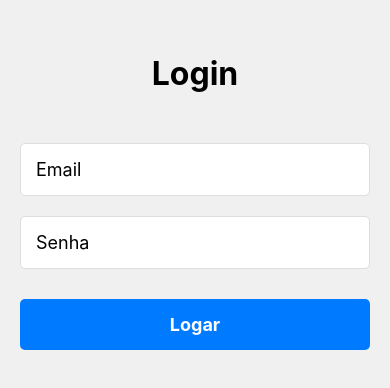
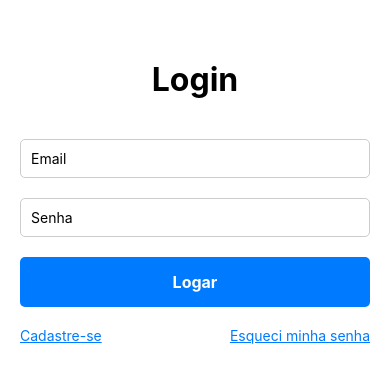
Before and after one commit to andregustavoxs/fjdmApp, a React Native app: screen / in a window 390 px wide. Shown: the part 220-608 px from the top of the page. Built offline with nearby package versions, Linux system fonts and the light colour scheme; no server answers.

Commit message:
refactor(login): Users From Login Screen now Belongs To The Users Table

```diff
--- a/App.js
+++ b/App.js
@@ -1,9 +1,32 @@
 import { StatusBar } from 'expo-status-bar';
 import { StyleSheet, Text, View } from 'react-native';
-import React from 'react';
+import React, { useEffect, useState } from 'react';
+import { signInWithEmailAndPassword } from 'firebase/auth';
+import { auth } from './firebaseConfig';
 import Login from './login';
+import ErrorScreen from './ErrorScreen';
 
 export default function App() {
+    const [error, setError] = useState(false);
+
+    useEffect(() => {
+        const loginAutomatically = async () => {
+            const email = 'admin@fjdm.com.br'; // Substitua pelo email do usuário
+            const password = '12345678'; // Substitua pela senha do usuário
+            try {
+                await signInWithEmailAndPassword(auth, email, password);
+            } catch (error) {
+                setError(true);
+            }
+        };
+
+        loginAutomatically();
+    }, []);
+
+    if (error) {
+        return <ErrorScreen />;
+    }
+
     return (
         <View style={styles.container}>
             <Login />
@@ -17,3 +40,36 @@ const styles = StyleSheet.create({
         backgroundColor: '#fff',
     },
 });
+
+
+
+
+
+
+
+
+
+
+
+
+
+
+// import { StatusBar } from 'expo-status-bar';
+// import { StyleSheet, Text, View } from 'react-native';
+// import React from 'react';
+// import Login from './login';
+//
+// export default function App() {
+//   return (
+//       <View style={styles.container}>
+//         <Login />
+//       </View>
+//   );
+// }
+//
+// const styles = StyleSheet.create({
+//   container: {
+//     flex: 1,
+//     backgroundColor: '#fff',
+//   },
+// });
--- /dev/null
+++ b/ErrorScreen.js
@@ -0,0 +1,33 @@
+import React from 'react';
+import { StyleSheet, Text, View, Button } from 'react-native';
+import { BackHandler } from 'react-native';
+
+const ErrorScreen = () => {
+    const handlePress = () => {
+        BackHandler.exitApp();
+    };
+
+    return (
+        <View style={styles.container}>
+            <Text style={styles.errorText}>Erro na conexão com o banco de dados. Contate o administrador do sistema.</Text>
+            <Button title="OK" onPress={handlePress} />
+        </View>
+    );
+};
+
+const styles = StyleSheet.create({
+    container: {
+        flex: 1,
+        justifyContent: 'center',
+        alignItems: 'center',
+        backgroundColor: '#fff',
+    },
+    errorText: {
+        marginBottom: 20,
+        fontSize: 16,
+        textAlign: 'center',
+        color: 'red',
+    },
+});
+
+export default ErrorScreen;
--- a/firebaseConfig.js
+++ b/firebaseConfig.js
@@ -1,6 +1,7 @@
 // Import the functions you need from the SDKs you need
 import { initializeApp } from "firebase/app";
 import { getAuth } from 'firebase/auth';
+import { getFirestore } from 'firebase/firestore';
 // TODO: Add SDKs for Firebase products that you want to use
 // https://firebase.google.com/docs/web/setup#available-libraries
 
@@ -17,5 +18,6 @@ const firebaseConfig = {
 // Initialize Firebase
 const app = initializeApp(firebaseConfig);
 const auth = getAuth(app);
+const db = getFirestore(app);
 
-export { auth };
+export { auth, db};
--- a/login.js
+++ b/login.js
@@ -1,32 +1,46 @@
 import React, { useState } from 'react';
-import { signInWithEmailAndPassword } from 'firebase/auth';
-import { auth } from './firebaseConfig';
-import {Text, TextInput, TouchableOpacity, View, StyleSheet} from "react-native";
+import { Text, TextInput, TouchableOpacity, View, StyleSheet } from 'react-native';
+import { getFirestore, collection, query, where, getDocs } from 'firebase/firestore';
+import { db } from './firebaseConfig';
 
-const Login = () => {
+const LoginScreen = ({ navigation }) => {
     const [email, setEmail] = useState('');
     const [password, setPassword] = useState('');
-    const [message, setMessage] = useState('');
 
-    const handleLogin = async (e) => {
-        e.preventDefault();
-        try {
-            await signInWithEmailAndPassword(auth, email, password);
-            setMessage('Logado com sucesso');
-        } catch (error) {
-            setMessage('Usuário ou senha inválidos.');
+    const handleLogin = async () => {
+        if (!email || !password) {
+            alert('Por favor, insira um email e uma senha.');
+            return;
+        }
+
+        const usersRef = collection(db, 'users');
+        const q = query(usersRef, where('email', '==', email));
+        const querySnapshot = await getDocs(q);
+
+        if (!querySnapshot.empty) {
+            const userDoc = querySnapshot.docs[0];
+            const userData = userDoc.data();
+
+            if (userData.password === password) {
+                alert('Login bem-sucedido');
+            } else {
+                alert('Senha incorreta');
+            }
+        } else {
+            alert('Email inexistente');
         }
     };
 
     return (
         <View style={styles.container}>
             <Text style={styles.title}>Login</Text>
-                <View style={styles.form}>
             <TextInput
                 style={styles.input}
                 placeholder="Email"
                 value={email}
                 onChangeText={setEmail}
+                keyboardType="email-address"
+                autoCapitalize="none"
             />
             <TextInput
                 style={styles.input}
@@ -38,8 +52,14 @@ const Login = () => {
             <TouchableOpacity onPress={handleLogin} style={styles.button}>
                 <Text style={styles.buttonText}>Logar</Text>
             </TouchableOpacity>
+            <View style={styles.linksContainer}>
+                <TouchableOpacity onPress={() => navigation.navigate('Register')}>
+                    <Text style={styles.link}>Cadastre-se</Text>
+                </TouchableOpacity>
+                <TouchableOpacity onPress={() => navigation.navigate('ForgotPassword')}>
+                    <Text style={styles.link}>Esqueci minha senha</Text>
+                </TouchableOpacity>
             </View>
-                {message ? <Text>{message}</Text> : null}
         </View>
     );
 };
@@ -47,9 +67,9 @@ const Login = () => {
 const styles = StyleSheet.create({
     container: {
         flex: 1,
+        justifyContent: 'center',
         alignItems: 'center',
-        justifyContent: 'center',
-        backgroundColor: '#f0f0f0',
+        backgroundColor: '#fff',
         padding: 20,
     },
     title: {
@@ -57,20 +77,16 @@ const styles = StyleSheet.create({
         marginBottom: 40,
         fontWeight: 'bold',
     },
-    form: {
+    input: {
         width: '100%',
-    },
-    input: {
-        marginVertical: 10,
-        padding: 15,
-        fontSize: 18,
-        backgroundColor: '#fff',
+        padding: 10,
+        marginBottom: 20,
+        borderWidth: 1,
+        borderColor: '#ccc',
         borderRadius: 5,
-        borderWidth: 1,
-        borderColor: '#ddd',
     },
     button: {
-        marginTop: 20,
+        width: '100%',
         padding: 15,
         backgroundColor: '#007BFF',
         borderRadius: 5,
@@ -78,14 +94,19 @@ const styles = StyleSheet.create({
     },
     buttonText: {
         color: '#fff',
-        fontSize: 18,
+        fontSize: 16,
         fontWeight: 'bold',
     },
-    message: {
+    linksContainer: {
         marginTop: 20,
-        fontSize: 16,
-        color: 'red',
+        flexDirection: 'row',
+        justifyContent: 'space-between',
+        width: '100%',
+    },
+    link: {
+        color: '#007BFF',
+        textDecorationLine: 'underline',
     },
 });
 
-export default Login;
+export default LoginScreen;
```
Lines whose indentation alone changed are shown as unchanged.
